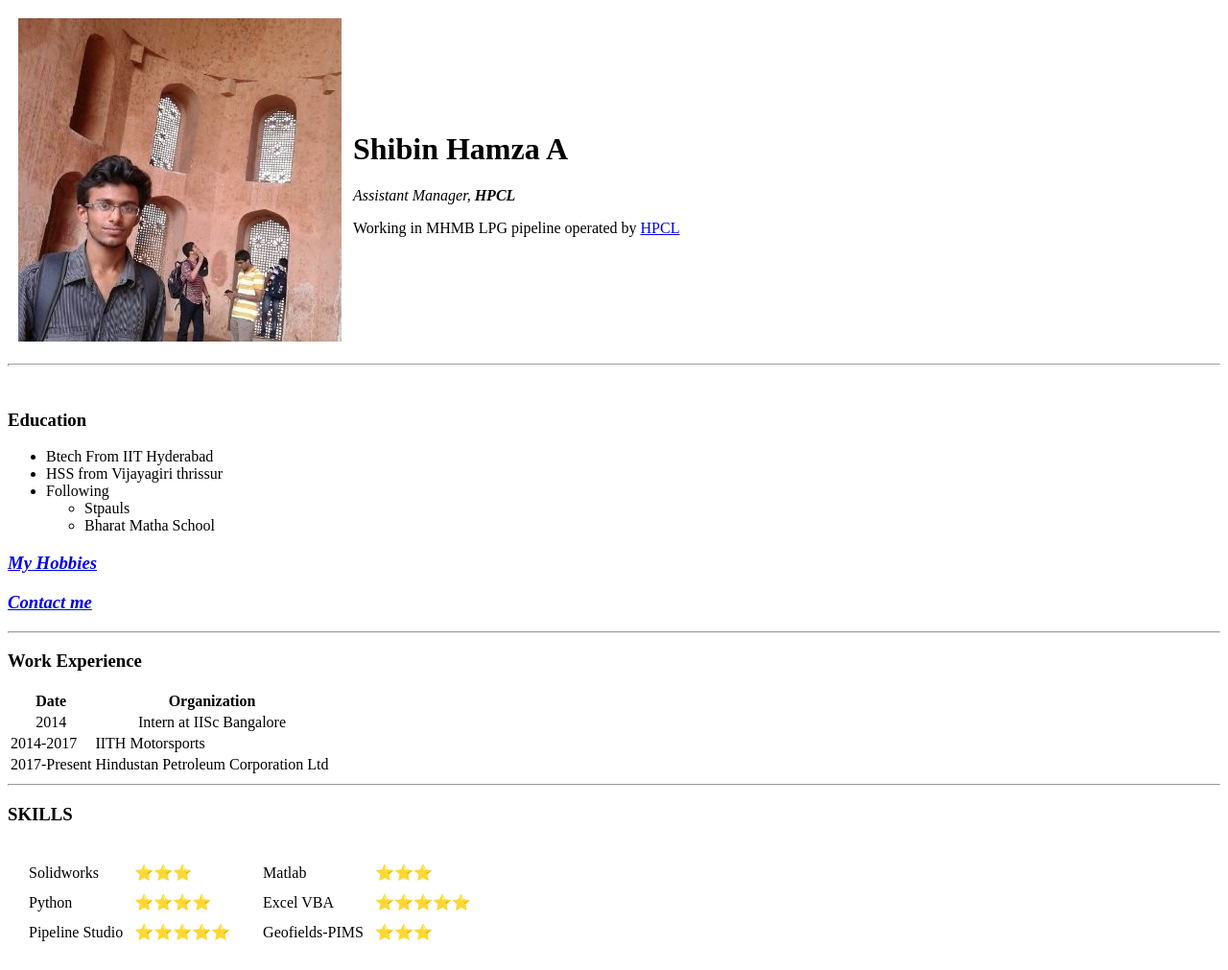
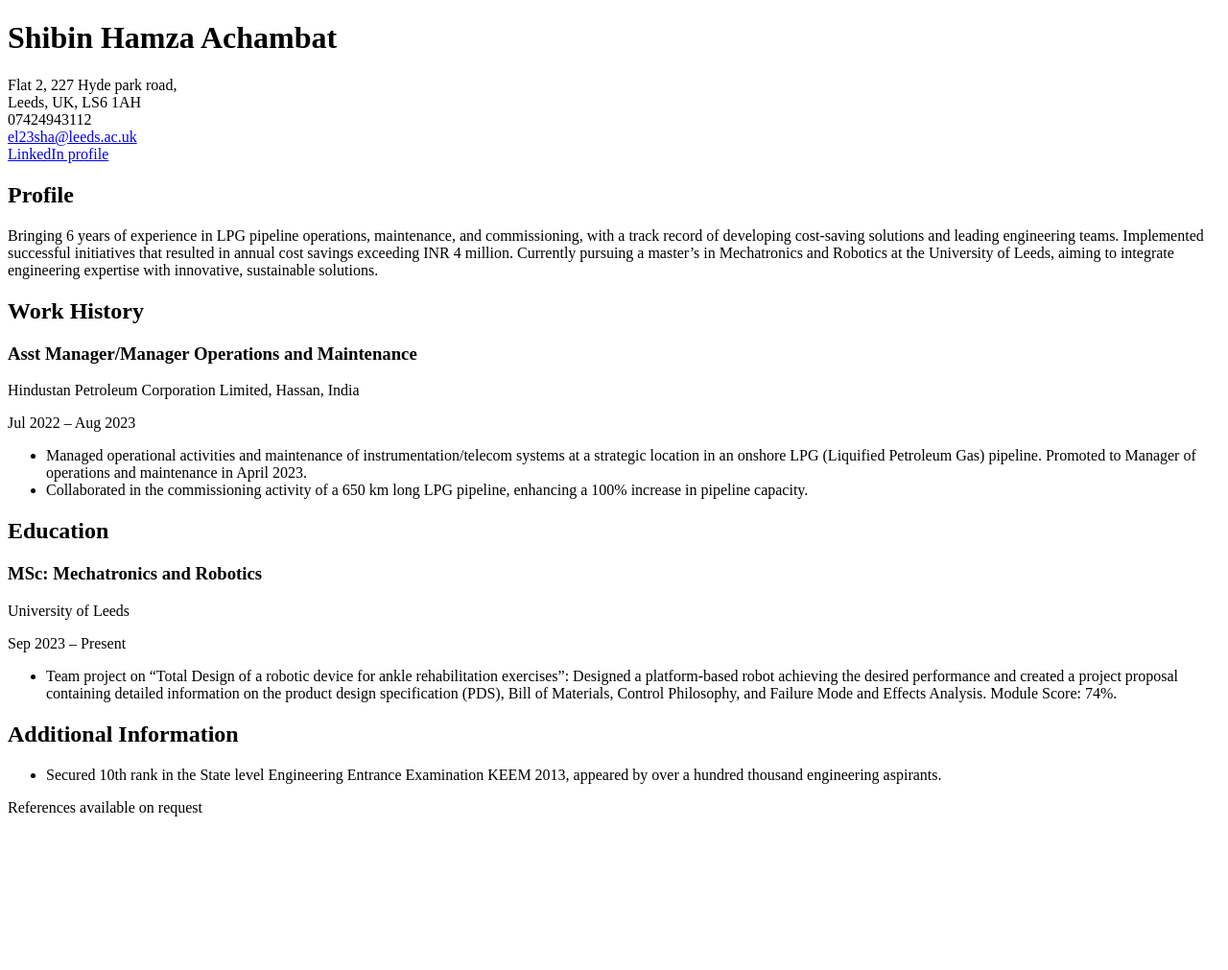
Before and after one commit to ShibinHamza/cv, a plain HTML site: page index.html in a window 1280 px wide. Shown: the whole page at 96% size. After the commit the page ends 867 px from the top, so only its background shows below. Drawn offline with Linux system fonts and the light colour scheme.

Commit message:
Update index.html
Added a sample template to work on

```diff
--- a/index.html
+++ b/index.html
@@ -1,103 +1,69 @@
 <!DOCTYPE html>
-<html lang="en" dir="ltr">
+<html lang="en">
+<head>
+    <meta charset="UTF-8">
+    <meta name="viewport" content="width=device-width, initial-scale=1.0">
+    <title>Shibin Hamza Achambat - CV</title>
+    <link rel="stylesheet" href="styles.css">
+</head>
+<body>
+    <div class="container">
+        <header>
+            <h1>Shibin Hamza Achambat</h1>
+            <p class="contact">
+                Flat 2, 227 Hyde park road,<br>
+                Leeds, UK, LS6 1AH<br>
+                07424943112<br>
+                <a href="mailto:el23sha@leeds.ac.uk">el23sha@leeds.ac.uk</a><br>
+                <a href="https://www.linkedin.com/in/shibin-hamza-achambat" target="_blank">LinkedIn profile</a>
+            </p>
+        </header>
 
-<head>
-  <meta charset="utf-8"> <!-- Includes every international symbols included in unicode character set-->
-  <title>Shibin Hamza A</title>
-</head>
+        <section>
+            <h2>Profile</h2>
+            <p>Bringing 6 years of experience in LPG pipeline operations, maintenance, and commissioning, with a track record of developing cost-saving solutions and leading engineering teams. Implemented successful initiatives that resulted in annual cost savings exceeding INR 4 million. Currently pursuing a master’s in Mechatronics and Robotics at the University of Leeds, aiming to integrate engineering expertise with innovative, sustainable solutions.</p>
+        </section>
 
-<body>
-  <table cellspacing="10">
-    <tr>
-      <td><img src="Shibin.jpg" alt="Shibin's Profile pic"></td>
-      <td>
-        <h1>Shibin Hamza A</h1>
-        <p><em>Assistant Manager, <strong> HPCL</strong>
-          </em></p>
-        <p>Working in MHMB LPG pipeline operated by <a href="https://www.hindustanpetroleum.com/">HPCL</a></p>
-      </td>
-    </tr>
-  </table>
+        <section>
+            <h2>Work History</h2>
+            <div class="job">
+                <h3>Asst Manager/Manager Operations and Maintenance</h3>
+                <p>Hindustan Petroleum Corporation Limited, Hassan, India</p>
+                <p>Jul 2022 – Aug 2023</p>
+                <ul>
+                    <li>Managed operational activities and maintenance of instrumentation/telecom systems at a strategic location in an onshore LPG (Liquified Petroleum Gas) pipeline. Promoted to Manager of operations and maintenance in April 2023.</li>
+                    <li>Collaborated in the commissioning activity of a 650 km long LPG pipeline, enhancing a 100% increase in pipeline capacity.</li>
+                    <!-- Add other points here -->
+                </ul>
+            </div>
+            <!-- Add other job entries similarly -->
+        </section>
 
-  <hr size="3">
-  <br>
-  <h3><strong>Education</strong></h3>
-  <ul>
-    <li>Btech From IIT Hyderabad</li>
-    <li>HSS from Vijayagiri thrissur</li>
-    <li>Following
-      <ul>
-        <li>Stpauls</li>
-        <li>Bharat Matha School</li>
-      </ul>
-    </li>
+        <section>
+            <h2>Education</h2>
+            <div class="education">
+                <h3>MSc: Mechatronics and Robotics</h3>
+                <p>University of Leeds</p>
+                <p>Sep 2023 – Present</p>
+                <ul>
+                    <li>Team project on “Total Design of a robotic device for ankle rehabilitation exercises”: Designed a platform-based robot achieving the desired performance and created a project proposal containing detailed information on the product design specification (PDS), Bill of Materials, Control Philosophy, and Failure Mode and Effects Analysis. Module Score: 74%.</li>
+                    <!-- Add other points here -->
+                </ul>
+            </div>
+            <!-- Add other education entries similarly -->
+        </section>
 
-  </ul>
-  <h3><b><i><a href="hobbies.html">My Hobbies</a></i></b></h3>
-  <h3><b><i><a href="contact.html">Contact me</a></i></b></h3>
-  <hr>
-  <h3><strong>Work Experience</strong></h3>
-  <table>
-    <thead>
-      <tr align="center">
-        <th>Date</th>
-        <th>Organization</th>
-      </tr>
-    </thead>
-    <tbody>
-      <tr align="center">
-        <td>2014</td>
-        <td>Intern at IISc Bangalore</td>
-      </tr>
-      <tr align="left">
-        <td>2014-2017</td>
-        <td>IITH Motorsports</td>
-      </tr>
-      <tr align="left">
-        <td>2017-Present</td>
-        <td>Hindustan Petroleum Corporation Ltd</td>
-      </tr>
-    </tbody>
-  </table>
-  <hr>
-  <h3><strong> SKILLS</strong></h3>
-  <table cellspacing = "10">
-    <tbody>
-      <tr>
-        <td>
-          <table cellspacing = "10">
-            <tr>
-              <td>Solidworks</td>
-              <td>⭐⭐⭐</td>
-            </tr>
-            <tr>
-              <td>Python</td>
-              <td>⭐⭐⭐⭐</td>
-            </tr>
-            <tr>
-              <td>Pipeline Studio</td>
-              <td>⭐⭐⭐⭐⭐</td>
-            </tr>
-          </table>
-        </td>
-        <td>
-          <table cellspacing = "10">
-            <tr>
-              <td>Matlab</td>
-              <td>⭐⭐⭐</td>
-            </tr>
-            <tr>
-              <td>Excel VBA</td>
-              <td>⭐⭐⭐⭐⭐</td>
-            </tr>
-            <tr>
-              <td>Geofields-PIMS</td>
-              <td>⭐⭐⭐</td>
-            </tr>
-          </table>
-        </td>
-    </tbody>
-  </table>
+        <section>
+            <h2>Additional Information</h2>
+            <ul>
+                <li>Secured 10th rank in the State level Engineering Entrance Examination KEEM 2013, appeared by over a hundred thousand engineering aspirants.</li>
+                <!-- Add other points here -->
+            </ul>
+        </section>
+
+        <footer>
+            <p>References available on request</p>
+        </footer>
+    </div>
 </body>
-
 </html>
```
